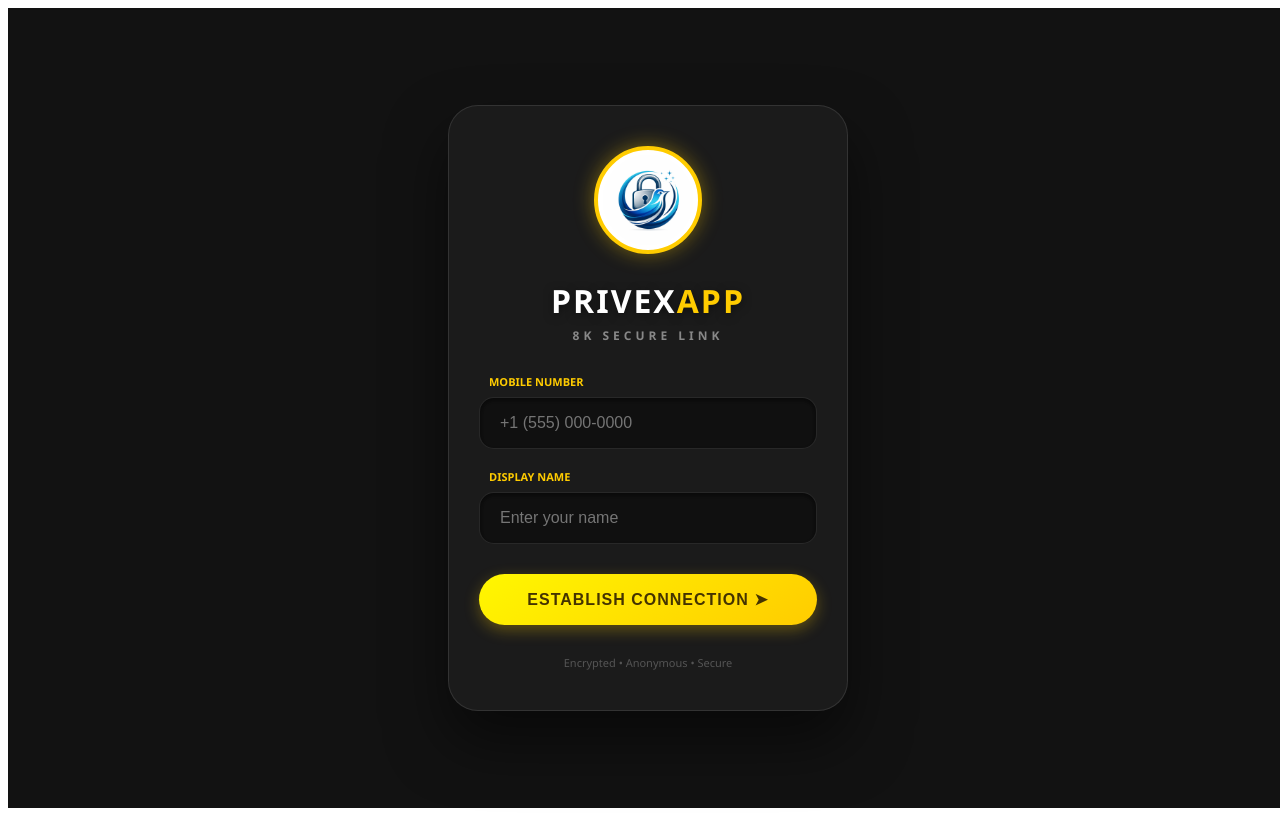
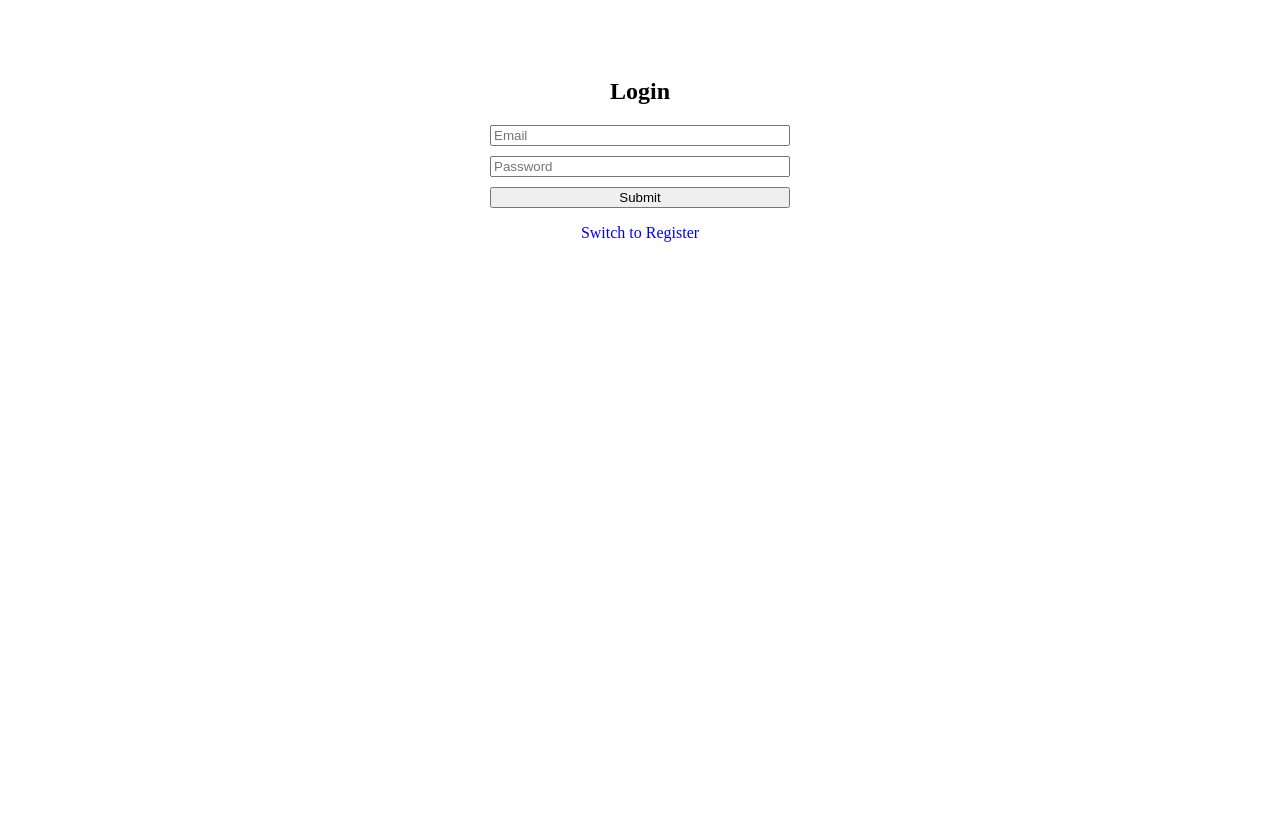
Before and after one commit to minervamallorca-bit/privex-frontend, a React (Create React App) app: page / in a window 1280 px wide. Built offline with nearby package versions, Linux system fonts and the light colour scheme.

Commit message:
Fixed login persistence and automatic session restore

```diff
--- a/src/App.js
+++ b/src/App.js
@@ -1,123 +1,43 @@
-import React, { useState } from 'react';
+import React, { useState, useEffect } from 'react';
 import ChatRoom from './components/ChatRoom';
-import logo from './logo.png';
+import Login from './components/Login';
 
 function App() {
   const [user, setUser] = useState(null);
+  const [isChecking, setIsChecking] = useState(true); // Prevents "flicker"
 
-  // LOGIN LOGIC
-  const handleLogin = (e) => {
-    e.preventDefault();
-    const phone = e.target.phone.value;
-    const name = e.target.username.value;
+  // CHECK MEMORY ON STARTUP
+  useEffect(() => {
+    const savedUser = localStorage.getItem('privex_session');
+    if (savedUser) {
+      setUser(JSON.parse(savedUser));
+    }
+    setIsChecking(false);
+  }, []);
 
-    if (phone.length < 3 || name.length < 2) {
-      alert("Please enter a valid Phone Number and Name.");
-      return;
-    }
-
-    setUser({
-      phone: phone,
-      displayName: name,
-      id: Date.now()
-    });
+  // SAVE TO MEMORY ON LOGIN
+  const handleLogin = (userData) => {
+    localStorage.setItem('privex_session', JSON.stringify(userData));
+    setUser(userData);
   };
 
+  // WIPE MEMORY ON LOGOUT
   const handleLogout = () => {
+    localStorage.removeItem('privex_session');
     setUser(null);
   };
 
-  if (user) {
-    return <ChatRoom user={user} logout={handleLogout} />;
-  }
+  if (isChecking) return <div style={{background:'#121212', height:'100vh'}} />;
 
   return (
-    <div style={styles.loginContainer}>
-      <div style={styles.loginBox}>
-
-        <div style={styles.logoWrapper}>
-          <img src={logo} alt="Privex Logo" style={styles.logo3D} />
-        </div>
-
-        <h1 style={styles.title}>PRIVEX<span style={{color:'#ffcc00'}}>APP</span></h1>
-        <p style={styles.subtitle}>8K SECURE LINK</p>
-
-        <form onSubmit={handleLogin} style={styles.form}>
-
-          <div style={styles.inputGroup}>
-            <label style={styles.label}>MOBILE NUMBER</label>
-            <input
-              name="phone"
-              type="tel"
-              placeholder="+1 (555) 000-0000"
-              style={styles.input}
-              autoComplete="off"
-            />
-          </div>
-
-          <div style={styles.inputGroup}>
-            <label style={styles.label}>DISPLAY NAME</label>
-            <input
-              name="username"
-              type="text"
-              placeholder="Enter your name"
-              style={styles.input}
-              autoComplete="off"
-            />
-          </div>
-
-          <button type="submit" style={styles.loginBtn}>
-            ESTABLISH CONNECTION ➤
-          </button>
-
-        </form>
-
-        <div style={styles.footer}>
-          Encrypted • Anonymous • Secure
-        </div>
-      </div>
+    <div className="App">
+      {!user ? (
+        <Login onLogin={handleLogin} />
+      ) : (
+        <ChatRoom user={user} logout={handleLogout} />
+      )}
     </div>
   );
 }
 
-// === 8K LOGIN STYLES ===
-const styles = {
-  loginContainer: {
-    height: '100vh', width: '100vw', backgroundColor: '#121212', color:'white',
-    display: 'flex', alignItems: 'center', justifyContent: 'center',
-    fontFamily: '"Segoe UI", Roboto, Helvetica, Arial, sans-serif'
-  },
-  loginBox: {
-    width: '90%', maxWidth: '400px', background: 'rgba(30, 30, 30, 0.8)',
-    backdropFilter: 'blur(20px)', borderRadius: '30px', padding: '40px 30px',
-    border: '1px solid rgba(255, 255, 255, 0.1)', boxShadow: '0 30px 60px rgba(0,0,0,0.5)',
-    textAlign: 'center', display: 'flex', flexDirection: 'column', alignItems: 'center',
-    boxSizing: 'border-box'
-  },
-  logoWrapper: { marginBottom: '20px' },
-  logo3D: {
-    width: '90px', height: '90px', borderRadius: '50%', objectFit: 'contain',
-    backgroundColor: 'white', padding: '5px', border: '4px solid #ffcc00',
-    boxShadow: '0 0 20px rgba(255, 204, 0, 0.4)'
-  },
-  title: { fontSize: '32px', fontWeight: '900', margin: '0', letterSpacing: '2px', textShadow: '0 2px 10px rgba(0,0,0,0.5)' },
-  subtitle: { fontSize: '12px', color: '#888', letterSpacing: '4px', marginBottom: '30px', fontWeight: '600', marginTop:'5px' },
-  form: { width: '100%', display: 'flex', flexDirection: 'column', gap: '20px', boxSizing:'border-box' },
-  inputGroup: { textAlign: 'left', width: '100%', boxSizing:'border-box' },
-  label: { display: 'block', fontSize: '11px', color: '#ffcc00', fontWeight: '800', marginBottom: '8px', paddingLeft: '10px' },
-  input: {
-    width: '100%', boxSizing: 'border-box', padding: '16px 20px', borderRadius: '15px',
-    border: '1px solid rgba(255,255,255,0.1)', background: 'rgba(0, 0, 0, 0.4)',
-    color: 'white', fontSize: '16px', outline: 'none', boxShadow: 'inset 0 2px 5px rgba(0,0,0,0.5)'
-  },
-  loginBtn: {
-    marginTop: '10px', width: '100%', boxSizing: 'border-box',
-    background: 'linear-gradient(145deg, #fff700, #ffcc00)', borderRadius: '30px',
-    border: 'none', cursor: 'pointer', color: '#443300', fontFamily: 'Arial',
-    fontSize: '16px', fontWeight: '900', padding: '16px',
-    boxShadow: '0 5px 15px rgba(255, 204, 0, 0.3)', textTransform: 'uppercase', letterSpacing: '1px'
-  },
-  footer: { marginTop: '30px', fontSize: '11px', color: '#555' }
-};
-
 export default App;
```
